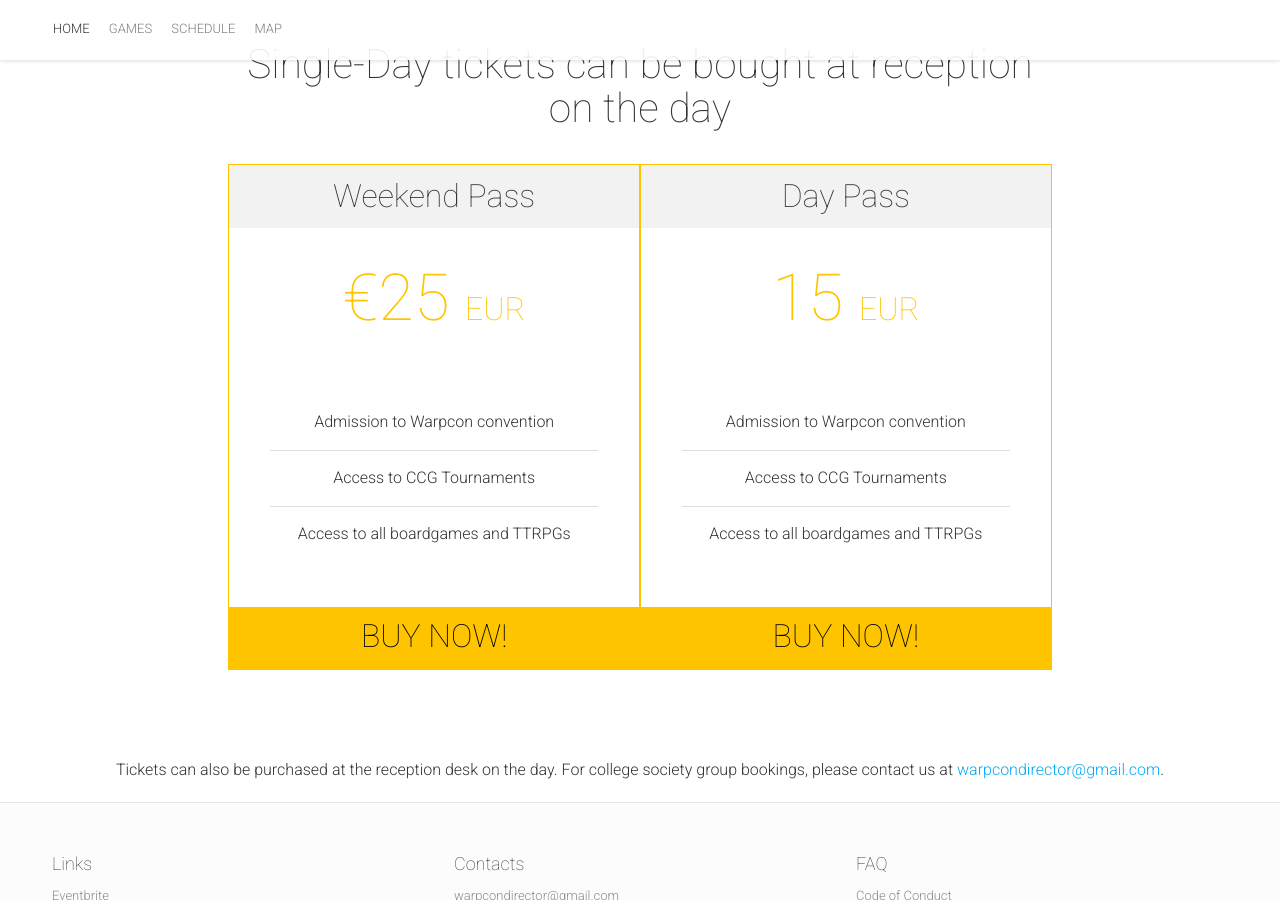
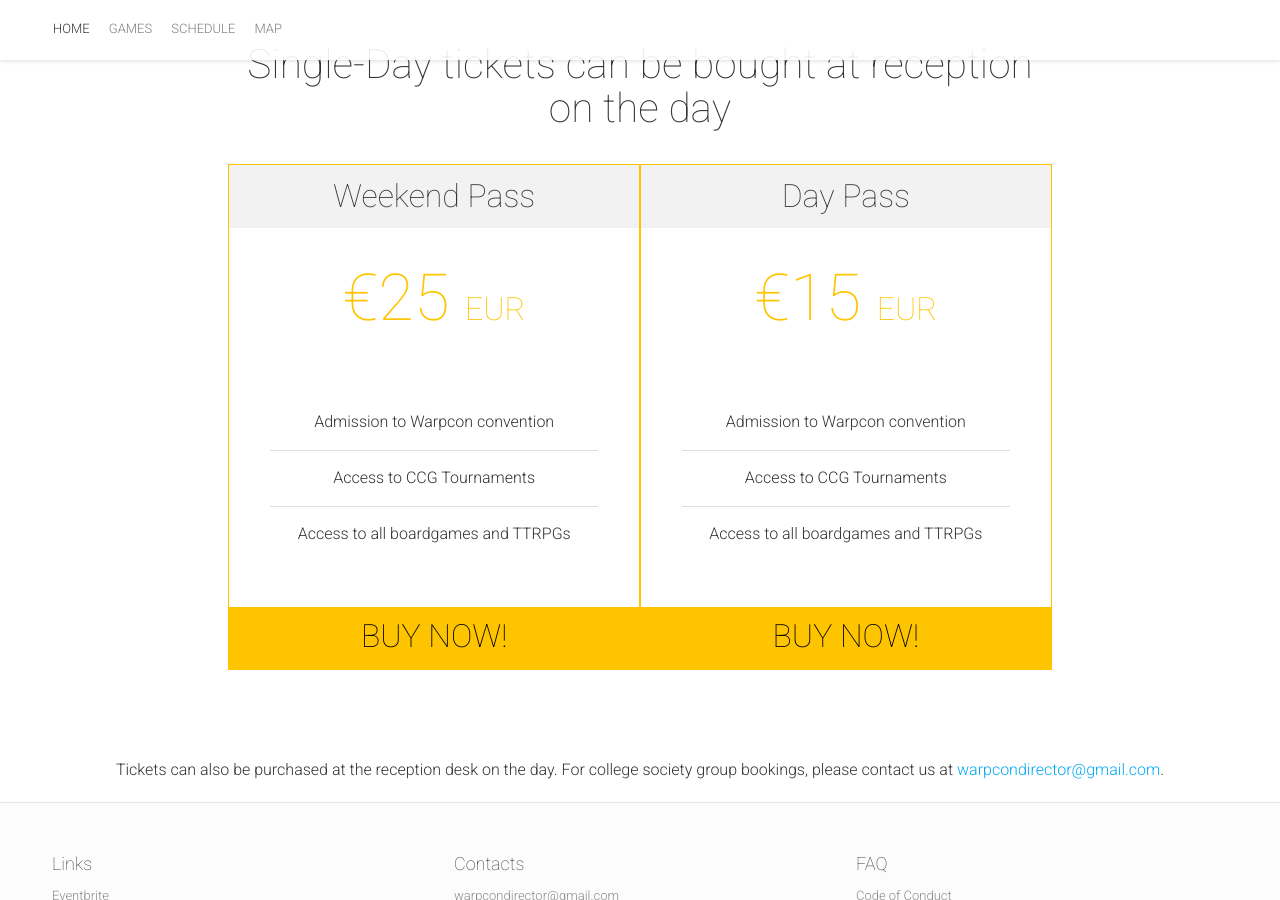
Before and after one commit to gregoriousTechorious/warpcon.ie, a Jekyll site: the page built from index.html, in a window 1280 px wide and 900 px high, scrolled down 3351 px. Built offline with Jekyll 4.4.1, drawn with Linux system fonts in a browser that asks for light colours; nearby versions of some CDN libraries.

Commit message:
added euro sign to day pass

```diff
--- a/_config.yml
+++ b/_config.yml
@@ -162,7 +162,7 @@
   # disabled: true
  -
   name: "Day Pass"
-  price: "15"
+  price: "€15"
   # ribbon: "Ribbon Text"
   priceCurrency: "EUR"
   featured: true
```
